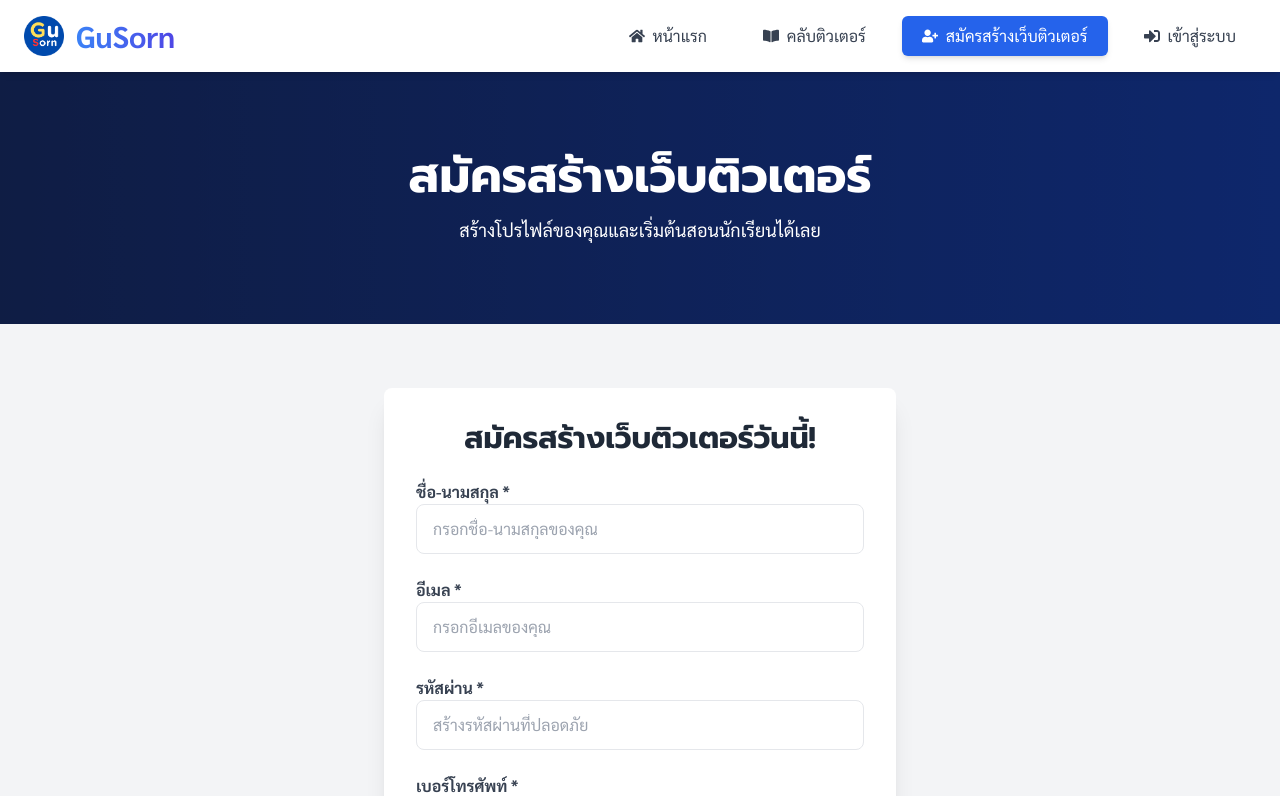
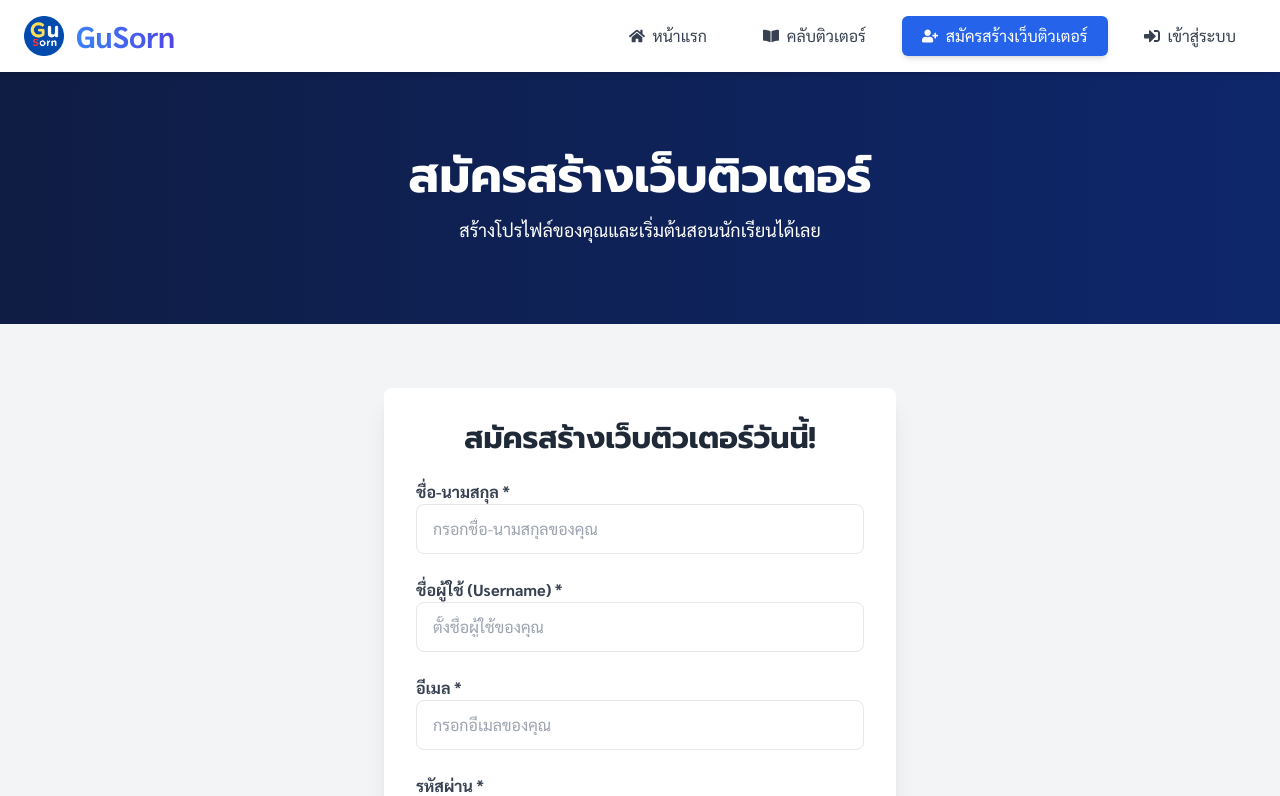
Before and after one commit to namput/gosorn, a React (Vite) app: page /register in a window 1280 px wide. Shown: the top 796 px of the page. Built offline with nearby package versions, Linux system fonts and the light colour scheme.

Commit message:
updateee

```diff
--- a/src/components/Header.tsx
+++ b/src/components/Header.tsx
@@ -32,6 +32,7 @@ const Header = () => {
     setPackages(userData?.package || null);
     setUserRole(userData?.role || null);
     setUserName(userData?.name || userData?.email || "ผู้ใช้");
+
     setIsLoggedIn(!!token);
   }, [location]);
 
--- a/src/pages/Register.tsx
+++ b/src/pages/Register.tsx
@@ -1,17 +1,23 @@
 import { useEffect, useState } from "react";
 import { useNavigate } from "react-router-dom";
-import { registerTutor, RegisterData, checkEmailVerification } from "../services/authService";
+import {
+  registerTutor,
+  RegisterData,
+  checkEmailVerification,
+} from "../services/authService";
 import { Link } from "react-router-dom";
 
 const Register: React.FC = () => {
   const navigate = useNavigate();
   const [formData, setFormData] = useState<RegisterData>({
+    username: "", // ✅ เพิ่ม username
     name: "",
     email: "",
     password: "",
     phone: "",
     role: "tutor",
   });
+
   const [loading, setLoading] = useState(false);
   const [successMessage, setSuccessMessage] = useState<string | null>(null);
   const [error, setError] = useState<string | null>(null);
@@ -70,22 +76,32 @@ const Register: React.FC = () => {
       <section className="relative py-20 text-center text-white bg-gradient-to-r from-blue-900 to-blue-700">
         <div className="absolute inset-0 bg-opacity-50 bg-black"></div>
         <div className="relative z-10">
-          <h1 className="text-5xl font-bold animate-fadeIn">สมัครสร้างเว็บติวเตอร์</h1>
-          <p className="text-lg mt-4 animate-slideInUp">สร้างโปรไฟล์ของคุณและเริ่มต้นสอนนักเรียนได้เลย</p>
+          <h1 className="text-5xl font-bold animate-fadeIn">
+            สมัครสร้างเว็บติวเตอร์
+          </h1>
+          <p className="text-lg mt-4 animate-slideInUp">
+            สร้างโปรไฟล์ของคุณและเริ่มต้นสอนนักเรียนได้เลย
+          </p>
         </div>
       </section>
 
       {/* ✅ Register Form Section */}
       <section className="py-16 px-10">
         <div className="max-w-lg mx-auto bg-white p-8 rounded-lg shadow-xl">
-          <h2 className="text-3xl font-semibold text-center text-gray-800">สมัครสร้างเว็บติวเตอร์วันนี้!</h2>
+          <h2 className="text-3xl font-semibold text-center text-gray-800">
+            สมัครสร้างเว็บติวเตอร์วันนี้!
+          </h2>
           {successMessage ? (
-            <p className="text-green-500 text-center">{successMessage} โปรดตรวจสอบอีเมลของคุณ</p>
+            <p className="text-green-500 text-center">
+              {successMessage} โปรดตรวจสอบอีเมลของคุณ
+            </p>
           ) : (
             <form onSubmit={handleSubmit} className="mt-6 space-y-6">
               {error && <p className="text-red-500 text-center">{error}</p>}
               <div>
-                <label className="block text-gray-700 font-semibold">ชื่อ-นามสกุล *</label>
+                <label className="block text-gray-700 font-semibold">
+                  ชื่อ-นามสกุล *
+                </label>
                 <input
                   type="text"
                   name="name"
@@ -97,7 +113,24 @@ const Register: React.FC = () => {
                 />
               </div>
               <div>
-                <label className="block text-gray-700 font-semibold">อีเมล *</label>
+                <label className="block text-gray-700 font-semibold">
+                  ชื่อผู้ใช้ (Username) *
+                </label>
+                <input
+                  type="text"
+                  name="username"
+                  placeholder="ตั้งชื่อผู้ใช้ของคุณ"
+                  value={formData.username}
+                  onChange={handleChange}
+                  className="w-full px-4 py-3 border rounded-lg focus:ring focus:ring-blue-200"
+                  required
+                />
+              </div>
+
+              <div>
+                <label className="block text-gray-700 font-semibold">
+                  อีเมล *
+                </label>
                 <input
                   type="email"
                   name="email"
@@ -109,7 +142,9 @@ const Register: React.FC = () => {
                 />
               </div>
               <div>
-                <label className="block text-gray-700 font-semibold">รหัสผ่าน *</label>
+                <label className="block text-gray-700 font-semibold">
+                  รหัสผ่าน *
+                </label>
                 <input
                   type="password"
                   name="password"
@@ -121,7 +156,9 @@ const Register: React.FC = () => {
                 />
               </div>
               <div>
-                <label className="block text-gray-700 font-semibold">เบอร์โทรศัพท์ *</label>
+                <label className="block text-gray-700 font-semibold">
+                  เบอร์โทรศัพท์ *
+                </label>
                 <input
                   type="tel"
                   name="phone"
@@ -146,7 +183,10 @@ const Register: React.FC = () => {
           <div className="text-center mt-6">
             <p className="text-gray-600">
               มีบัญชีแล้ว?{" "}
-              <Link to="/login" className="text-blue-500 font-semibold hover:underline">
+              <Link
+                to="/login"
+                className="text-blue-500 font-semibold hover:underline"
+              >
                 เข้าสู่ระบบที่นี่
               </Link>
             </p>
--- a/src/services/authService.ts
+++ b/src/services/authService.ts
@@ -4,6 +4,7 @@ export interface AuthData {
 }
 
 export interface RegisterData extends AuthData {
+  username: string;
   name: string;
   phone: string;
   role: string;
@@ -15,13 +16,24 @@ const API_BASE_URL =
 
 // ✅ Public API: ไม่ต้องใช้ Token หรือ credentials
 export const registerTutor = async (userData: RegisterData) => {
-  const response = await fetch(`${API_BASE_URL}/auth/register`, {
-    method: "POST",
-    headers: { "Content-Type": "application/json" },
-    body: JSON.stringify(userData),
-  });
-  if (!response.ok) throw new Error("การสมัครสร้างเว็บติวเตอร์ล้มเหลว โปรดลองอีกครั้ง");
-  return await response.json();
+  try {
+    const response = await fetch(`${API_BASE_URL}/auth/register`, {
+      method: "POST",
+      headers: { "Content-Type": "application/json" },
+      body: JSON.stringify(userData),
+    });
+
+    const data = await response.json(); // ✅ ดึงข้อมูล JSON จาก API
+
+    if (!response.ok) {
+      throw new Error(data.message || "การสมัครสร้างเว็บติวเตอร์ล้มเหลว โปรดลองอีกครั้ง");
+    }
+
+    return data;
+  } catch (error) {
+    const err = error as Error;
+    throw new Error(err.message || "เกิดข้อผิดพลาด ไม่สามารถสมัครได้");
+  }
 };
 
 export const loginUser = async (userData: AuthData) => {
@@ -34,11 +46,12 @@ export const loginUser = async (userData: AuthData) => {
       body: JSON.stringify(userData),
     });
 
+    const data = await response.json(); // ✅ ดึงข้อมูล JSON จากเซิร์ฟเวอร์
+
     if (!response.ok) {
-      throw new Error("เข้าสู่ระบบล้มเหลว โปรดลองอีกครั้ง");
+      throw new Error(data.message || "เข้าสู่ระบบล้มเหลว โปรดลองอีกครั้ง");
     }
 
-    const data = await response.json();
     localStorage.setItem("token", data.token);
     localStorage.setItem("role", data.user.role); // ✅ บันทึก Role ลง LocalStorage
 
@@ -48,6 +61,7 @@ export const loginUser = async (userData: AuthData) => {
     throw new Error(err.message || "เกิดข้อผิดพลาด ไม่สามารถเข้าสู่ระบบได้");
   }
 };
+
 
 
 export const verifyEmail = async (token: string) => {
```
